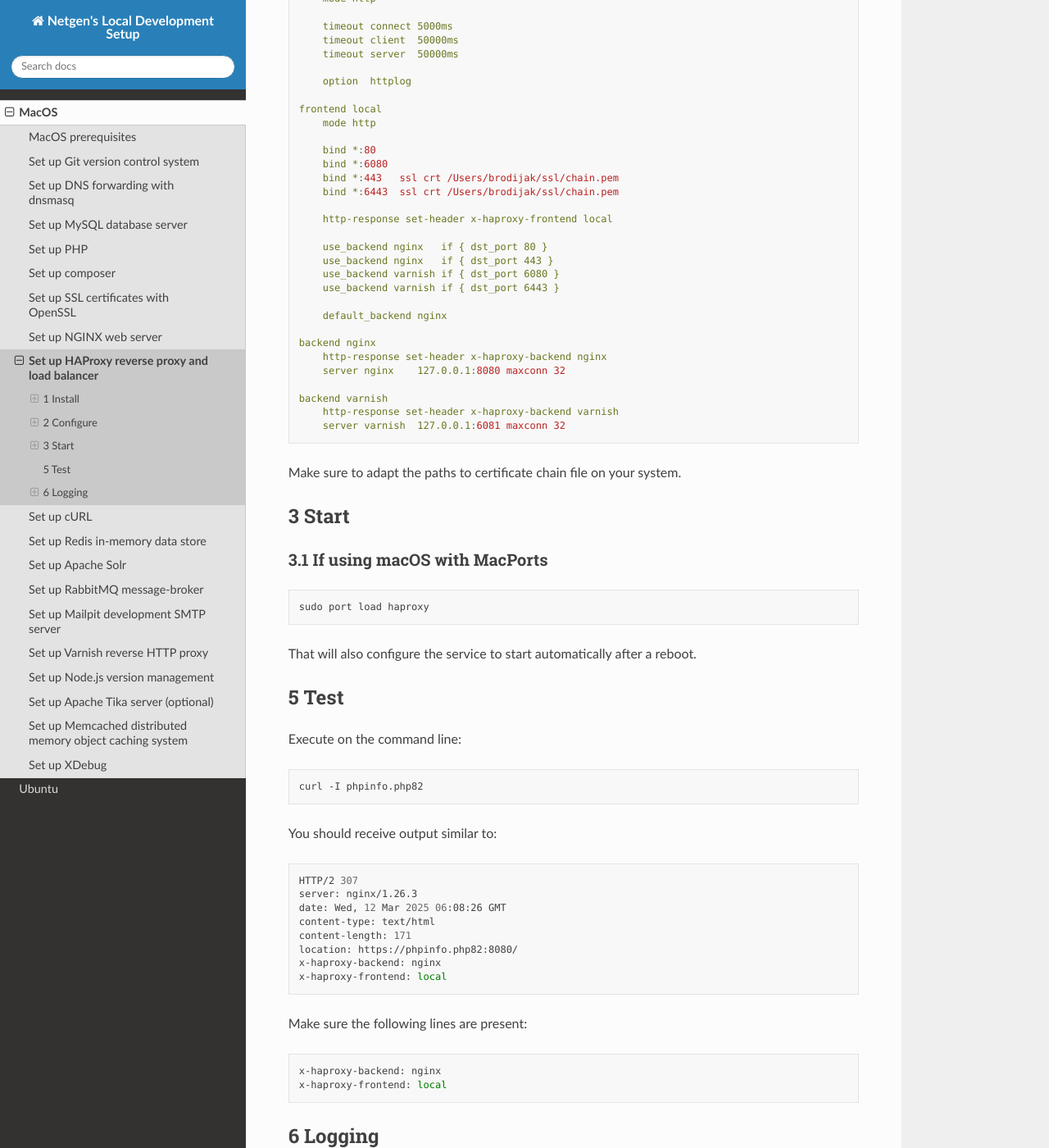
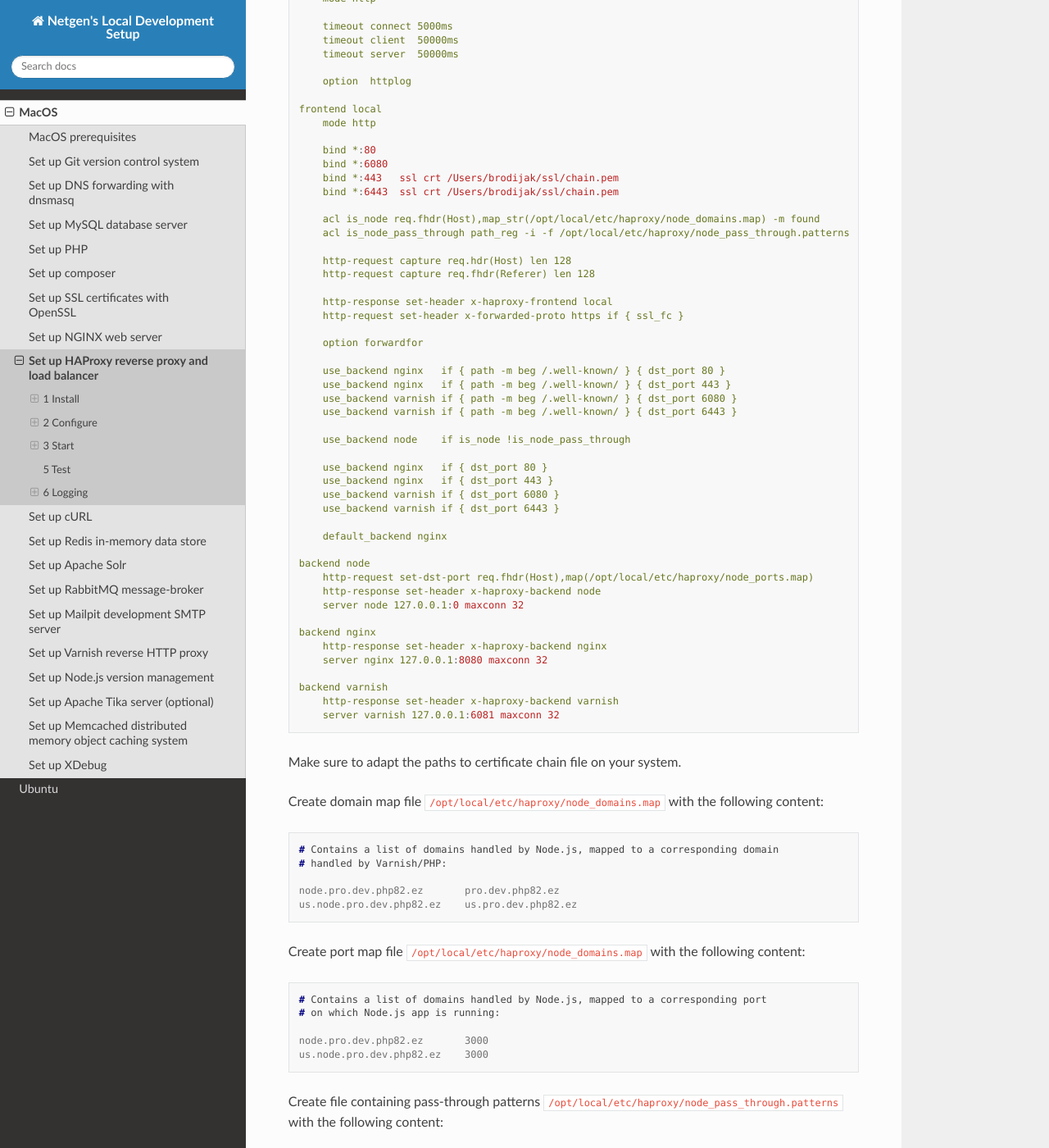
Before and after one commit to netgen/local-development-setup, a Sphinx documentation site: the page built from docs/source/macos/haproxy.rst, in a window 1280 px wide and 1400 px high, scrolled down 647 px. Shown: the whole window at 82% size. Built offline with Sphinx 7.4.7 and the Read the Docs theme 3.1.0, drawn with Linux system fonts in a browser that asks for light colours; formulas are drawn with MathJax 3; some of the changed text lies outside the part shown.

Commit message:
P7A-174: update configuration for a Node.js app

```diff
--- a/docs/source/macos/haproxy.rst
+++ b/docs/source/macos/haproxy.rst
@@ -42,7 +42,23 @@ Create configuration file ``/opt/local/etc/haproxy/haproxy.cfg`` with the follow
        bind *:443   ssl crt /Users/brodijak/ssl/chain.pem
        bind *:6443  ssl crt /Users/brodijak/ssl/chain.pem
 
+       acl is_node req.fhdr(Host),map_str(/opt/local/etc/haproxy/node_domains.map) -m found
+       acl is_node_pass_through path_reg -i -f /opt/local/etc/haproxy/node_pass_through.patterns
+
+       http-request capture req.hdr(Host) len 128
+       http-request capture req.fhdr(Referer) len 128
+
        http-response set-header x-haproxy-frontend local
+       http-request set-header x-forwarded-proto https if { ssl_fc }
+
+       option forwardfor
+
+       use_backend nginx   if { path -m beg /.well-known/ } { dst_port 80 }
+       use_backend nginx   if { path -m beg /.well-known/ } { dst_port 443 }
+       use_backend varnish if { path -m beg /.well-known/ } { dst_port 6080 }
+       use_backend varnish if { path -m beg /.well-known/ } { dst_port 6443 }
+
+       use_backend node    if is_node !is_node_pass_through
 
        use_backend nginx   if { dst_port 80 }
        use_backend nginx   if { dst_port 443 }
@@ -51,15 +67,65 @@ Create configuration file ``/opt/local/etc/haproxy/haproxy.cfg`` with the follow
 
        default_backend nginx
 
+   backend node
+       http-request set-dst-port req.fhdr(Host),map(/opt/local/etc/haproxy/node_ports.map)
+       http-response set-header x-haproxy-backend node
+       server node 127.0.0.1:0 maxconn 32
+
    backend nginx
        http-response set-header x-haproxy-backend nginx
-       server nginx    127.0.0.1:8080 maxconn 32
+       server nginx 127.0.0.1:8080 maxconn 32
 
    backend varnish
        http-response set-header x-haproxy-backend varnish
-       server varnish  127.0.0.1:6081 maxconn 32
+       server varnish 127.0.0.1:6081 maxconn 32
 
 Make sure to adapt the paths to certificate chain file on your system.
+
+Create domain map file ``/opt/local/etc/haproxy/node_domains.map`` with the following content:
+
+.. code:: console
+
+   # Contains a list of domains handled by Node.js, mapped to a corresponding domain
+   # handled by Varnish/PHP:
+
+   node.pro.dev.php82.ez       pro.dev.php82.ez
+   us.node.pro.dev.php82.ez    us.pro.dev.php82.ez
+
+Create port map file ``/opt/local/etc/haproxy/node_domains.map`` with the following content:
+
+.. code:: console
+
+   # Contains a list of domains handled by Node.js, mapped to a corresponding port
+   # on which Node.js app is running:
+
+   node.pro.dev.php82.ez       3000
+   us.node.pro.dev.php82.ez    3000
+
+Create file containing pass-through patterns ``/opt/local/etc/haproxy/node_pass_through.patterns``
+with the following content:
+
+.. code:: console
+
+   # Contains regular expression patterns to match URLs that are found on Node.js domains,
+   # but should be handled by Varnish/PHP instead of Node.js (passed through to PHP)
+
+   # API endpoints
+   ^/(en/|fr/|de/|hr/)?(api|ngopenapi)
+
+   # Admin
+   ^/adminui
+
+   # Assets
+   ^/bundles
+   ^/assets
+
+   # Debug
+   ^/_wdt
+
+   # Sitemaps and robots.txt
+   ^/sitemap/.*
+   ^/robots.txt
 
 3 Start
 -------
```
